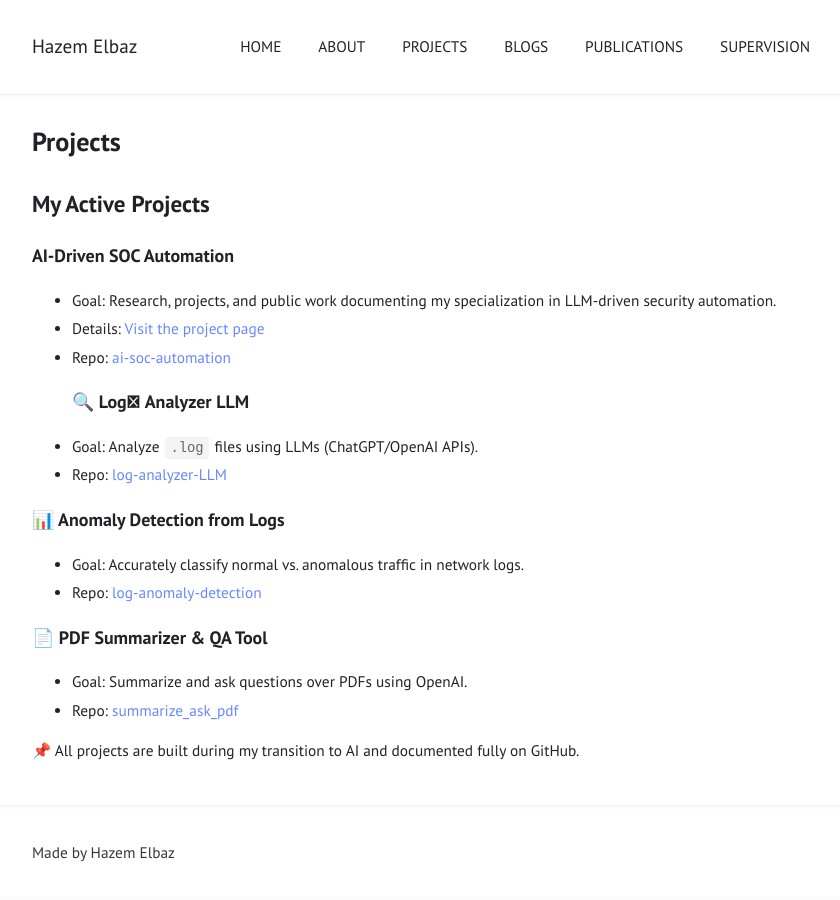
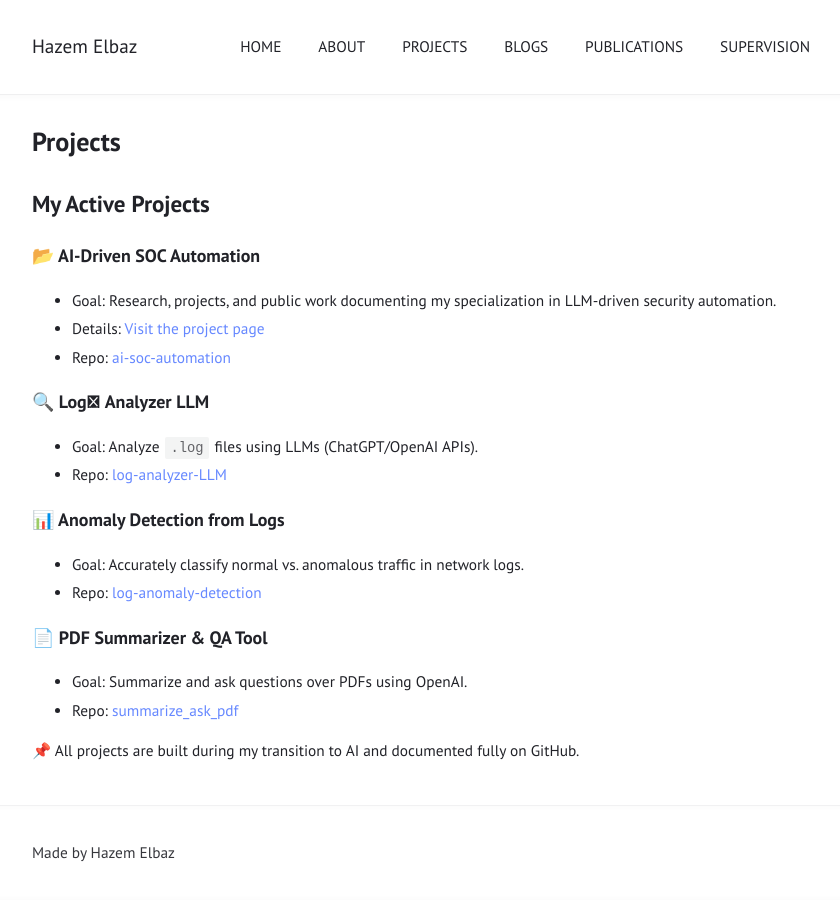
Before and after one commit to elbazhazem/elbazhazem.github.io, a Jekyll site: the page built from projects.md, in a window 1280 px wide. Shown: the whole page, without its empty margins (219-1059 px from the left). Built offline with Jekyll 4.4.1, drawn with Linux system fonts in a browser that asks for light colours.

```diff
--- a/projects.md
+++ b/projects.md
@@ -5,11 +5,11 @@ title: "Projects"
 
 # My Active Projects
 
-### AI-Driven SOC Automation
+### 📂 AI-Driven SOC Automation
 - Goal: Research, projects, and public work documenting my specialization in LLM-driven security automation.
 - Details: [Visit the project page](ai-soc-automation.md)
-- Repo: [ai-soc-automation](https://github.com/ai-soc-automation
-  )
+- Repo: [ai-soc-automation](https://github.com/ai-soc-automation)
+
 ### 🔍 Log ِAnalyzer LLM
 - Goal: Analyze `.log` files using LLMs (ChatGPT/OpenAI APIs).
 - Repo: [log-analyzer-LLM](https://github.com/elbazhazem/log-analyzer-LLM)
```
